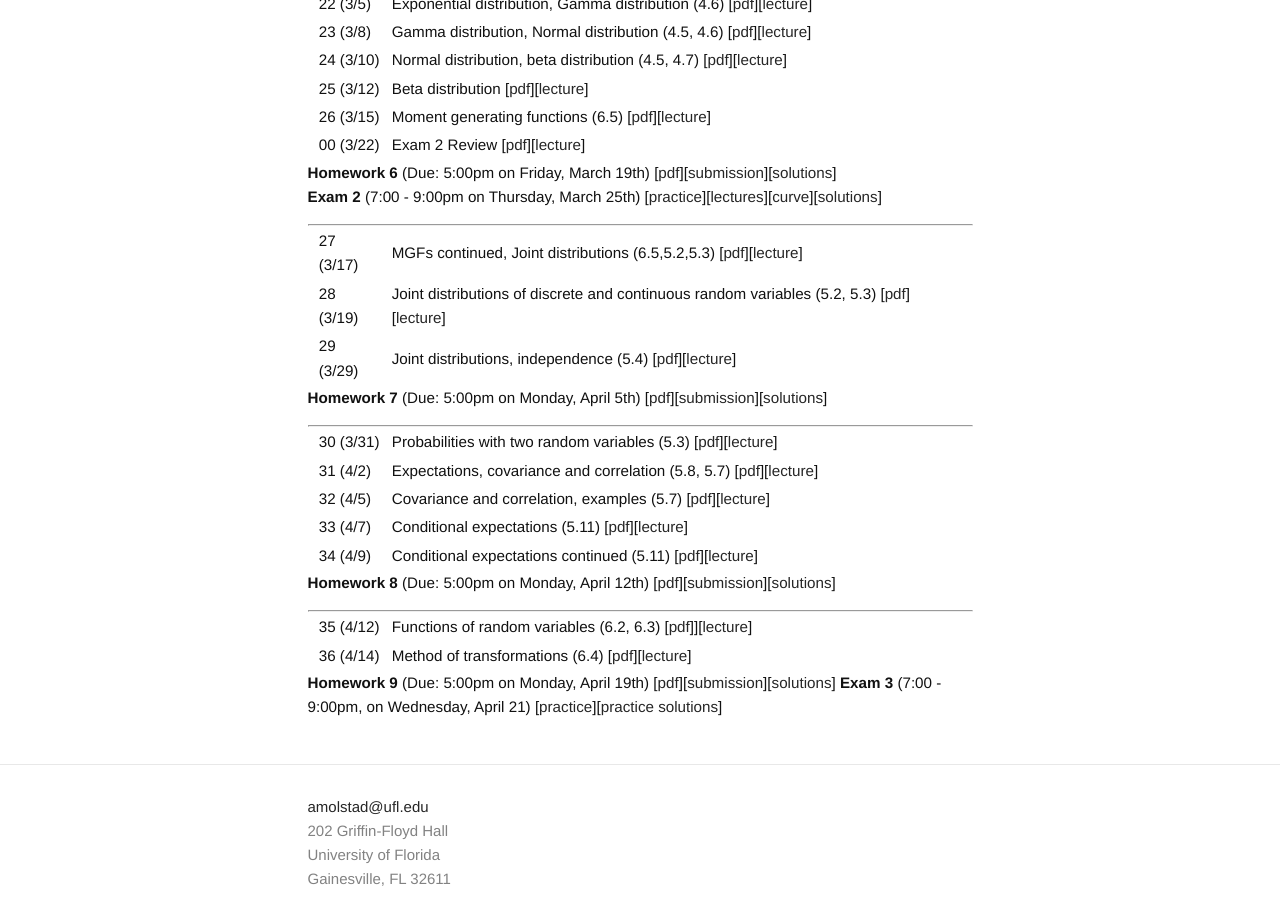
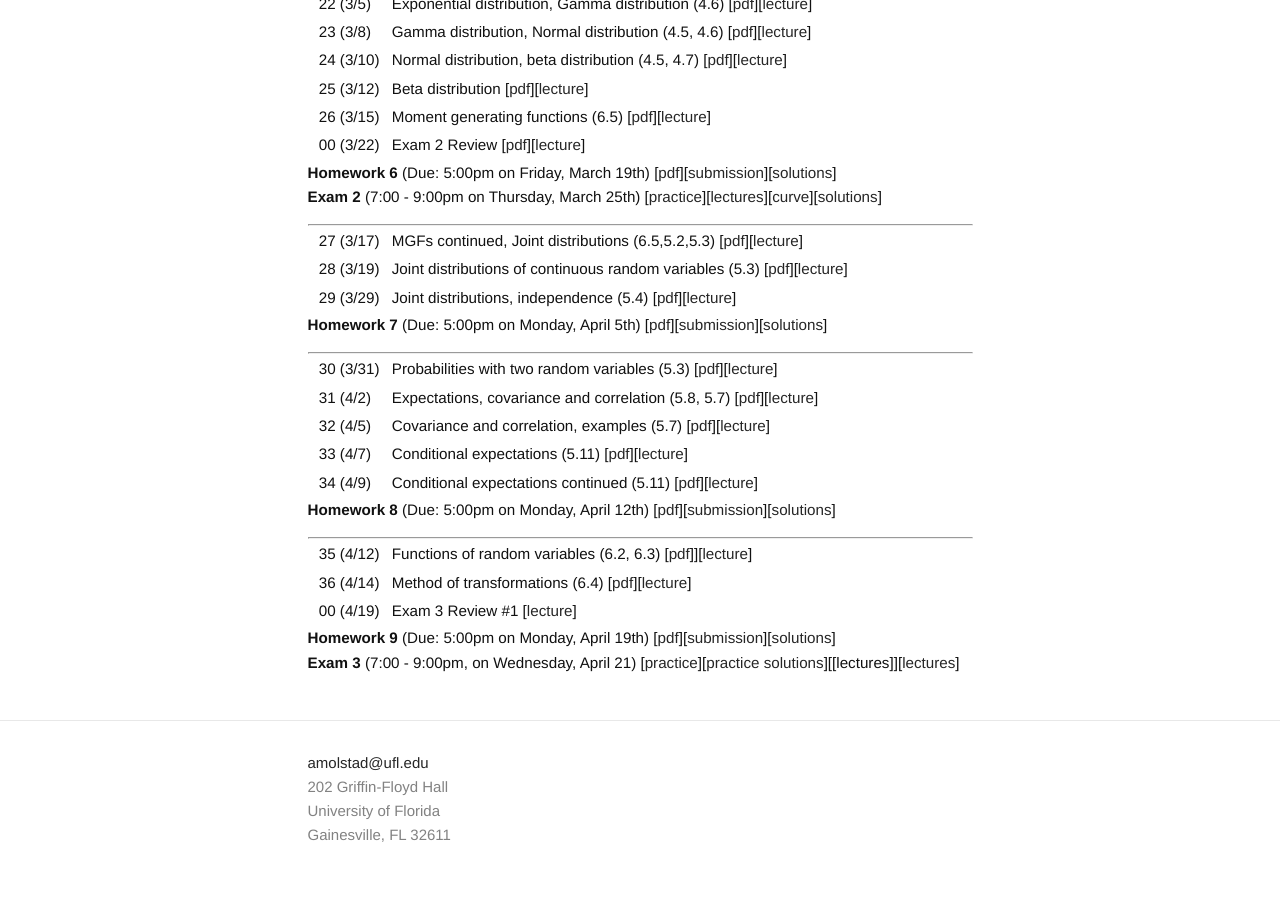
Before and after one commit to ajmolstad/ajmolstad.github.io, a Jekyll site: the page built from S21_STA4321.md, in a window 1280 px wide and 900 px high, scrolled down 1196 px. Built offline with Jekyll 4.4.1, drawn with Linux system fonts in a browser that asks for light colours.

Commit message:
Update S21_STA4321.md

```diff
--- a/S21_STA4321.md
+++ b/S21_STA4321.md
@@ -83,7 +83,7 @@ Note that you must be logged into your UFL eLearning account to access course ma
 ----------------
 
 || 27 (3/17)  || MGFs continued, Joint distributions (6.5,5.2,5.3) [[pdf](https://ufl.instructure.com/files/58001468/download?download_frd=1)][[lecture](https://ufl.instructure.com/files/58008301/download?download_frd=1)] ||
-|| 28 (3/19)  || Joint distributions of discrete and continuous random variables (5.2, 5.3) [[pdf](https://ufl.instructure.com/files/58065355/download?download_frd=1)][[lecture](https://ufl.instructure.com/courses/426946/files?preview=58107991)] ||
+|| 28 (3/19)  || Joint distributions of continuous random variables (5.3) [[pdf](https://ufl.instructure.com/files/58065355/download?download_frd=1)][[lecture](https://ufl.instructure.com/courses/426946/files?preview=58107991)] ||
 || 29 (3/29)  || Joint distributions, independence (5.4) [[pdf](https://ufl.instructure.com/files/58320162/download?download_frd=1)][[lecture](https://ufl.instructure.com/courses/426946/files?preview=58348575)] ||
 
 **Homework 7** (Due: 5:00pm on Monday, April 5th) [[pdf](https://ufl.instructure.com/files/58348831/download?download_frd=1)][[submission](https://ufl.instructure.com/courses/426946/assignments/4649193)][[solutions](https://ufl.instructure.com/files/58633683/download?download_frd=1)]
@@ -99,12 +99,11 @@ Note that you must be logged into your UFL eLearning account to access course ma
 
 **Homework 8** (Due: 5:00pm on Monday, April 12th) [[pdf](https://ufl.instructure.com/files/58692829/download?download_frd=1)][[submission](https://ufl.instructure.com/courses/426946/assignments/4655881)][[solutions](https://ufl.instructure.com/files/58808282/download?download_frd=1)]
 
-
 ----------------
 
 || 35 (4/12)  || Functions of random variables (6.2, 6.3) [[pdf](https://ufl.instructure.com/files/58745015/download?download_frd=1)]][[lecture](https://ufl.instructure.com/courses/426946/files?preview=58808290)] ||
 || 36 (4/14)  || Method of transformations (6.4) [[pdf](https://ufl.instructure.com/files/58829354/download?download_frd=1)][[lecture](https://ufl.instructure.com/courses/426946/files?preview=58837365)] ||
-
+|| 00 (4/19) || Exam 3 Review #1 [[lecture](https://ufl.instructure.com/courses/426946/files?preview=59008625)]||
 
 **Homework 9** (Due: 5:00pm on Monday, April 19th) [[pdf](https://ufl.instructure.com/files/58808596/download?download_frd=1)][[submission](https://ufl.instructure.com/courses/426946/assignments/4664113)][[solutions](https://ufl.instructure.com/files/59005982/download?download_frd=1)]
-**Exam 3** (7:00 - 9:00pm, on Wednesday, April 21) [[practice](https://ufl.instructure.com/files/58837521/download?download_frd=1)][[practice solutions](https://ufl.instructure.com/files/58917245/download?download_frd=1)]
+**Exam 3** (7:00 - 9:00pm, on Wednesday, April 21) [[practice](https://ufl.instructure.com/files/58837521/download?download_frd=1)][[practice solutions](https://ufl.instructure.com/files/58917245/download?download_frd=1)][[lectures]][[lectures](https://ufl.instructure.com/files/59008711/download?download_frd=1)]
```
